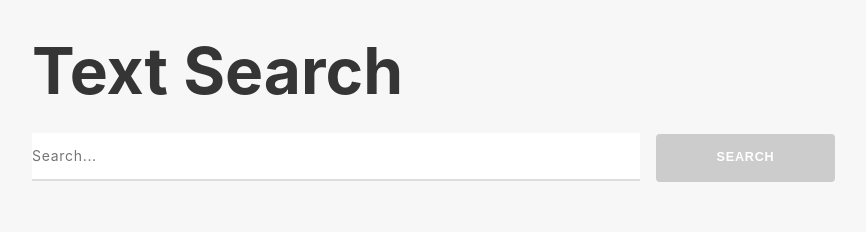
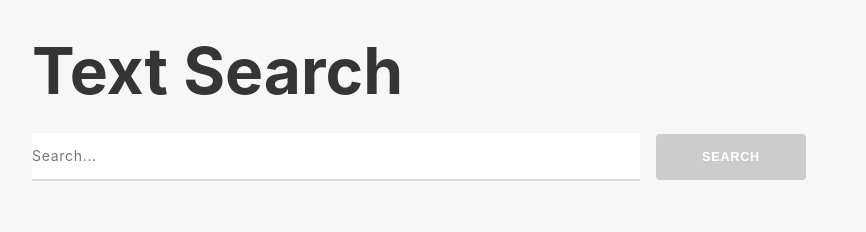
Before and after one commit to EsioFreitas/text-search, a React (Create React App) app: page / in a window 1280 px wide. Shown: the top 232 px of the page, without its empty margins (0-866 px from the left). Built offline with nearby package versions, Linux system fonts and the light colour scheme.

Commit message:
(fix): update buttom style

```diff
--- a/src/App.css
+++ b/src/App.css
@@ -37,6 +37,6 @@
 
 .search-list > div {
   display: grid;
-  grid-template-columns: repeat(auto-fill, 340px);
+  grid-template-columns: repeat(auto-fill, 330px);
   gap: 2rem;
 }
--- a/src/index.css
+++ b/src/index.css
@@ -24,8 +24,8 @@ code {
 button {
   background-color: #fa5a3f;
   border: none;
-  min-width: 179px;
-  padding: 12px 32px 14px;
+  min-width: 150px;
+  padding: 12px 32px;
   border-radius: 4px;
   text-decoration: none;
   color: #ffffff;
```
